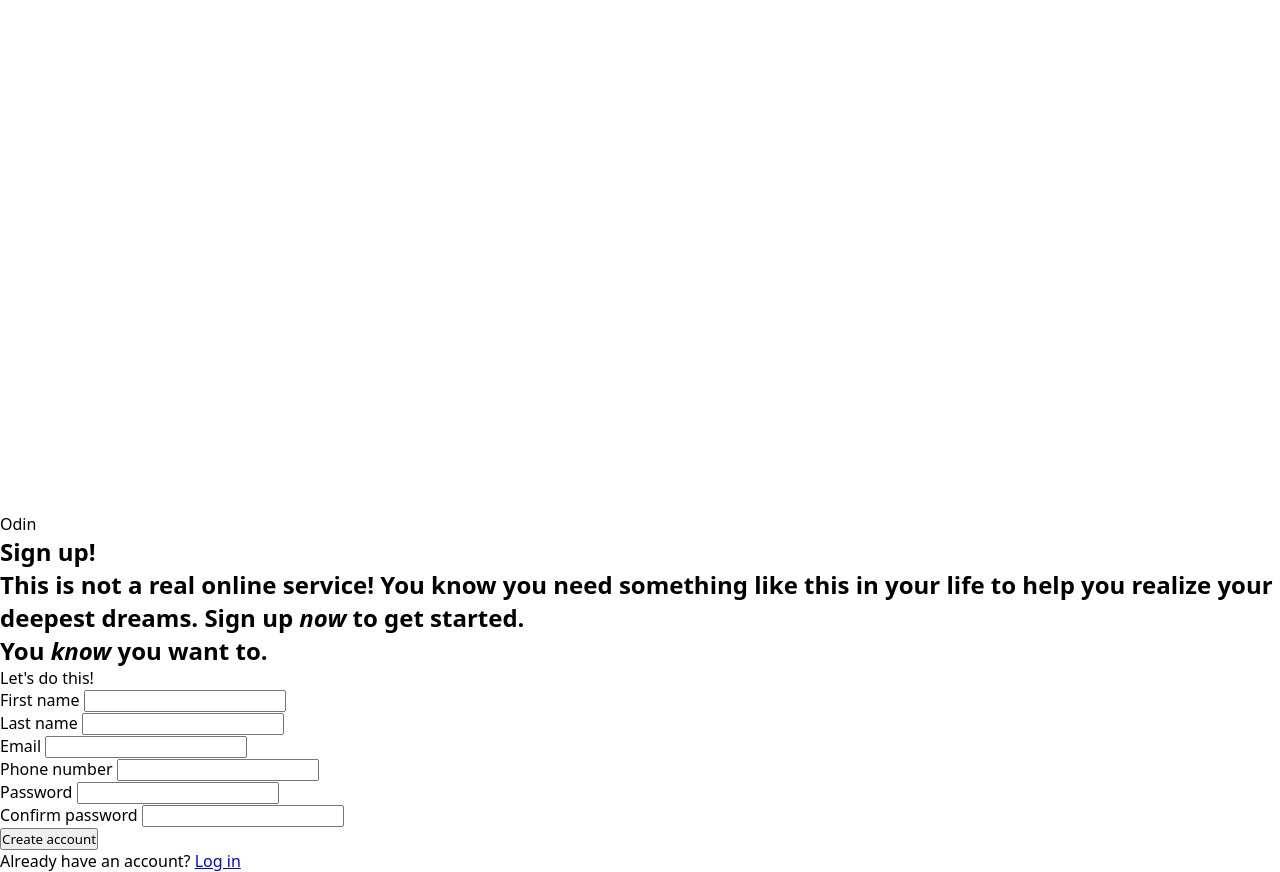
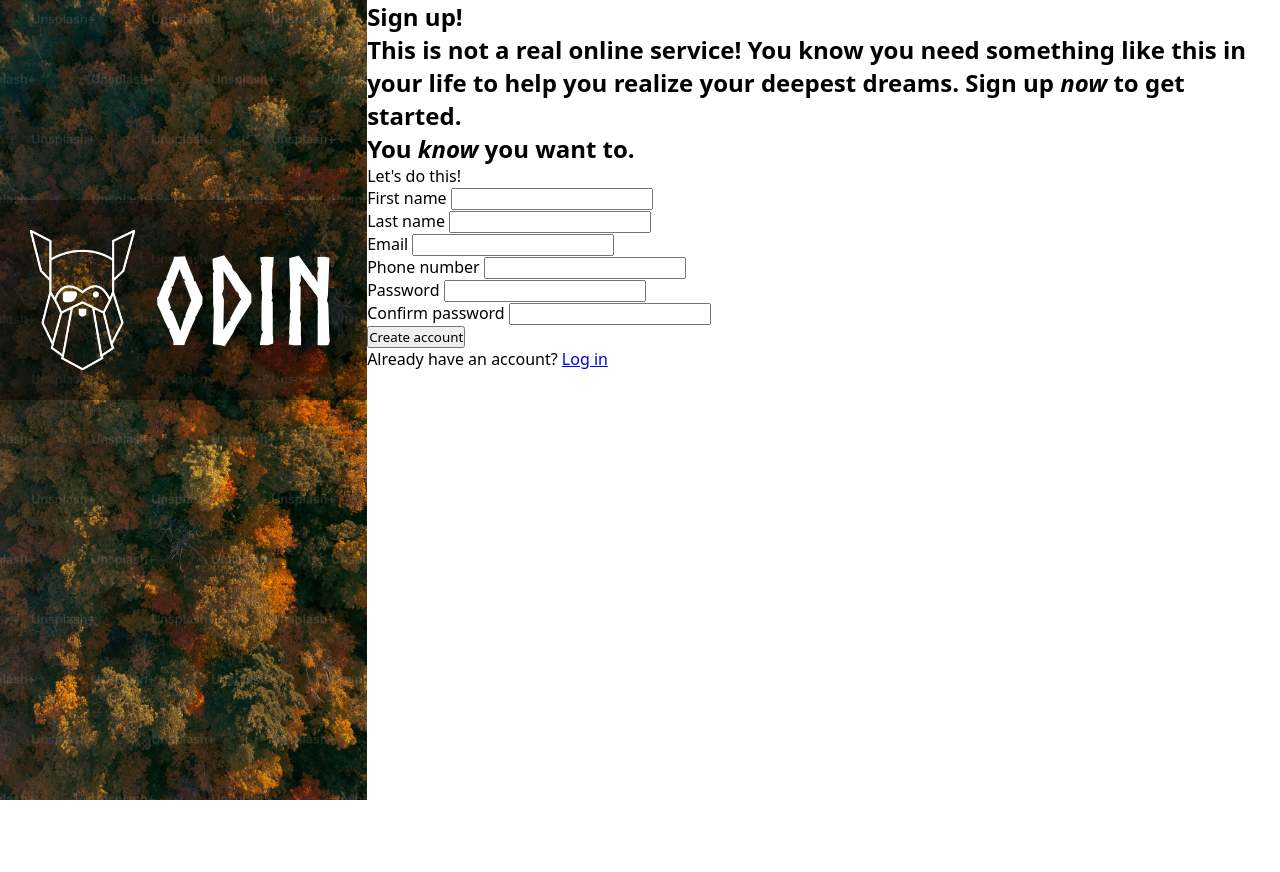
Before and after one commit to ngoosen/odin_signup_form, a plain HTML site: page index.html in a window 1280 px wide. After the commit the page ends 800 px from the top, so only its background shows below. Drawn offline with Linux system fonts and the light colour scheme.

Commit message:
style: add left section style

```diff
--- a/index.html
+++ b/index.html
@@ -14,7 +14,7 @@
     </div>
   </section>
 
-  <section>
+  <section class="form">
     <h1>Sign up!</h1>
     <h2>This is not a real online service! You know you need something like this in your life to help you realize your deepest dreams. Sign up <i>now</i> to get started.</h2>
     <h2>You <i>know</i> you want to.</h2>
--- a/style.css
+++ b/style.css
@@ -1,3 +1,8 @@
+@font-face {
+  font-family: "Norse";
+  src: url("media/Norse-Bold.otf");
+}
+
 html {
   box-sizing: border-box;
 }
@@ -10,3 +15,45 @@ html {
 
   font-family: system-ui, -apple-system, BlinkMacSystemFont, 'Segoe UI', Roboto, Oxygen, Ubuntu, Cantarell, 'Open Sans', 'Helvetica Neue', sans-serif;
 }
+
+body {
+  display: flex;
+}
+
+section {
+  height: 100vh;
+}
+
+.image_div {
+  width: 30vw;
+
+  background-image: url("media/trees.avif");
+  background-position: 50%;
+  background-repeat: no-repeat;
+  background-size: cover;
+}
+
+.image_div div {
+  display: flex;
+  justify-content: center;
+  align-items: center;
+
+  width: 100%;
+  height: 200px;
+
+  margin-top: 200px;
+  padding: 30px;
+
+  color: #ffffff;
+  background-color: #00000063;
+}
+
+.image_div img {
+  height: 100%;
+}
+
+.image_div p {
+  font-family: "Norse";
+  font-size: 120px;
+  margin-left: 20px;
+}
```
Also changed, not shown: media/Norse-Bold.otf (added), media/trees.avif (added).
